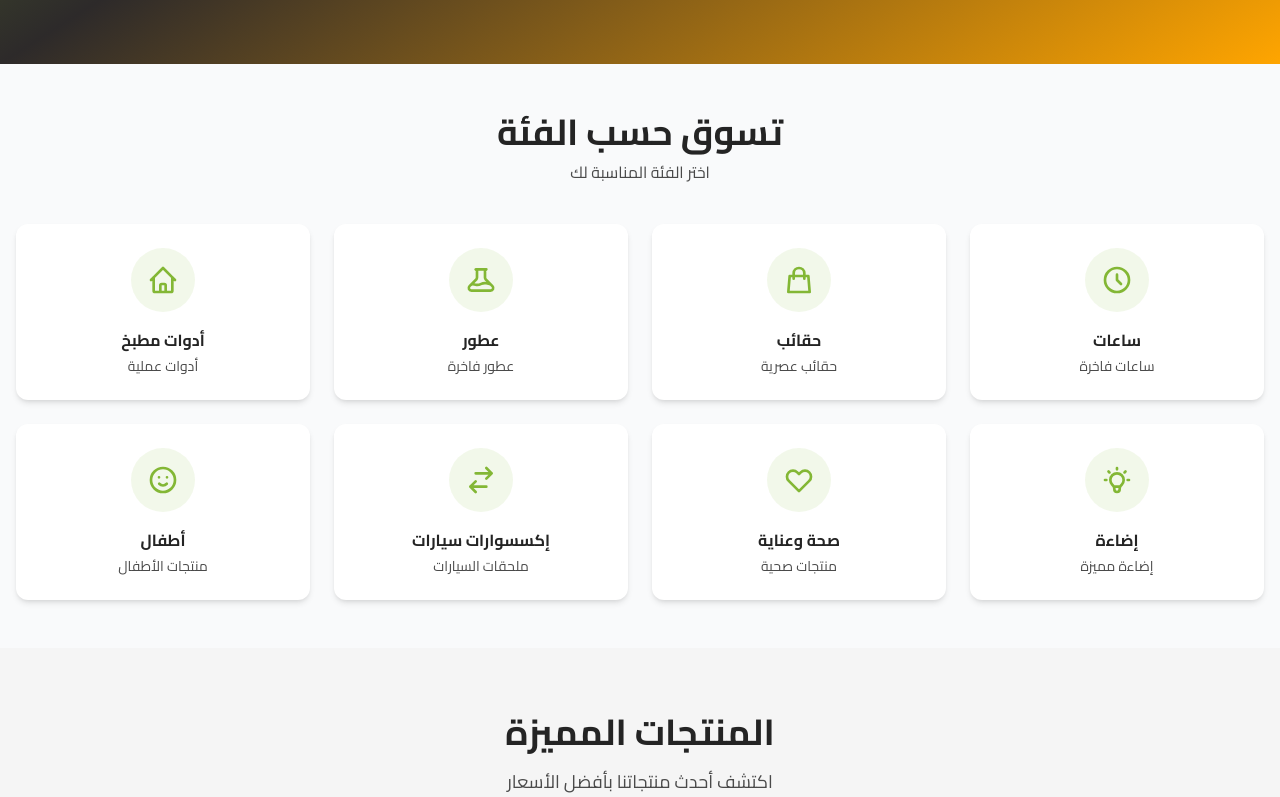
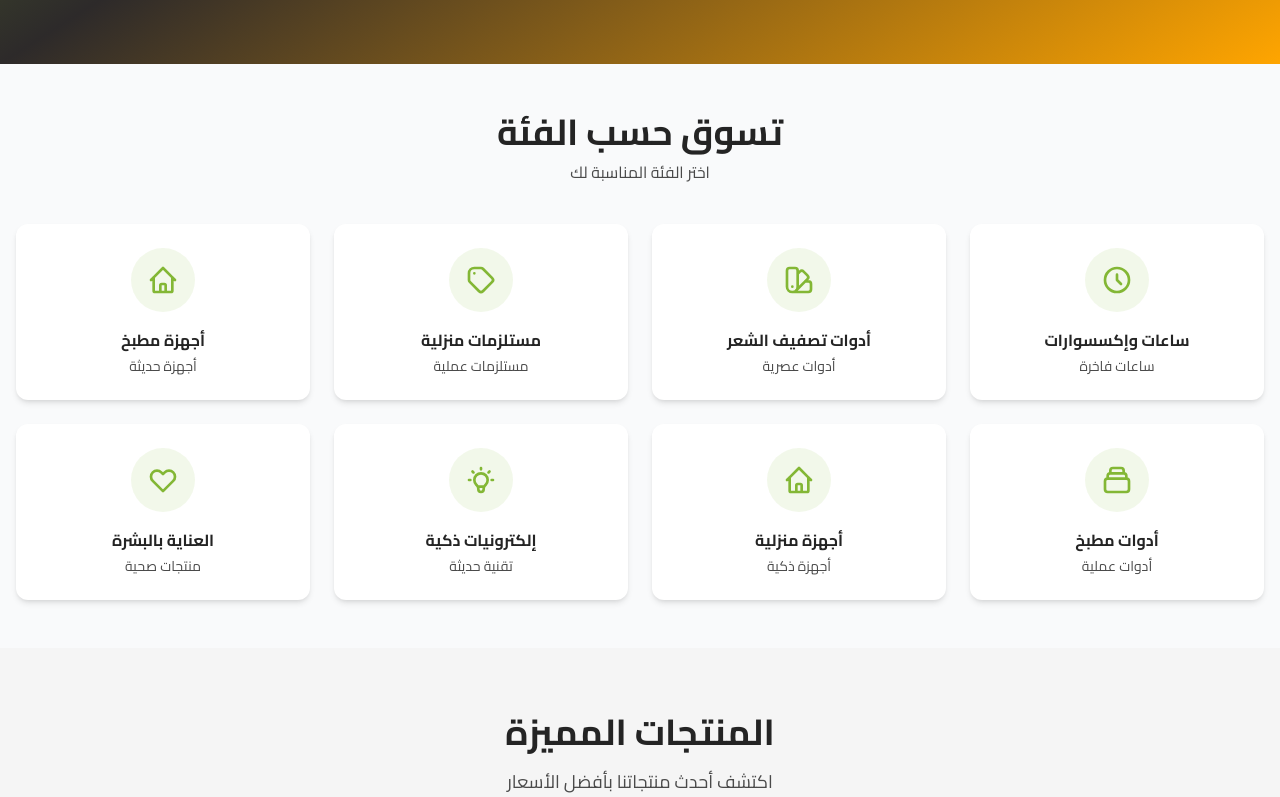
Before and after one commit to sherow1982/arabsads.shop, a Next.js app: page / in a window 1280 px wide. Shown: the part 961-1758 px from the top of the page. Built offline with nearby package versions, Linux system fonts and the light colour scheme; no server answers.

Commit message:
فئات

```diff
--- a/src/pages/index.jsx
+++ b/src/pages/index.jsx
@@ -119,77 +119,77 @@ export default function Home() {
             <p className="text-dark-3">اختر الفئة المناسبة لك</p>
           </div>
           <div className="grid grid-cols-2 md:grid-cols-4 gap-4 md:gap-6">
-            <Link href="/shop?category=ساعات" className="group bg-white rounded-xl shadow-md hover:shadow-xl transition p-6 text-center">
+            <Link href="/shop?category=ساعات وإكسسوارات" className="group bg-white rounded-xl shadow-md hover:shadow-xl transition p-6 text-center">
               <div className="bg-primary bg-opacity-10 w-16 h-16 rounded-full flex items-center justify-center mx-auto mb-4 group-hover:bg-opacity-20 transition">
                 <svg className="w-8 h-8 text-primary" fill="none" stroke="currentColor" viewBox="0 0 24 24">
                   <path strokeLinecap="round" strokeLinejoin="round" strokeWidth={2} d="M12 8v4l3 3m6-3a9 9 0 11-18 0 9 9 0 0118 0z" />
                 </svg>
               </div>
-              <h3 className="font-bold text-dark mb-1">ساعات</h3>
+              <h3 className="font-bold text-dark mb-1">ساعات وإكسسوارات</h3>
               <p className="text-sm text-dark-3">ساعات فاخرة</p>
             </Link>
-            <Link href="/shop?category=حقائب" className="group bg-white rounded-xl shadow-md hover:shadow-xl transition p-6 text-center">
+            <Link href="/shop?category=أدوات تصفيف الشعر" className="group bg-white rounded-xl shadow-md hover:shadow-xl transition p-6 text-center">
               <div className="bg-primary bg-opacity-10 w-16 h-16 rounded-full flex items-center justify-center mx-auto mb-4 group-hover:bg-opacity-20 transition">
                 <svg className="w-8 h-8 text-primary" fill="none" stroke="currentColor" viewBox="0 0 24 24">
-                  <path strokeLinecap="round" strokeLinejoin="round" strokeWidth={2} d="M16 11V7a4 4 0 00-8 0v4M5 9h14l1 12H4L5 9z" />
+                  <path strokeLinecap="round" strokeLinejoin="round" strokeWidth={2} d="M7 21a4 4 0 01-4-4V5a2 2 0 012-2h4a2 2 0 012 2v12a4 4 0 01-4 4zm0 0h12a2 2 0 002-2v-4a2 2 0 00-2-2h-2.343M11 7.343l1.657-1.657a2 2 0 012.828 0l2.829 2.829a2 2 0 010 2.828l-8.486 8.485M7 17h.01" />
                 </svg>
               </div>
-              <h3 className="font-bold text-dark mb-1">حقائب</h3>
-              <p className="text-sm text-dark-3">حقائب عصرية</p>
+              <h3 className="font-bold text-dark mb-1">أدوات تصفيف الشعر</h3>
+              <p className="text-sm text-dark-3">أدوات عصرية</p>
             </Link>
-            <Link href="/shop?category=عطور" className="group bg-white rounded-xl shadow-md hover:shadow-xl transition p-6 text-center">
+            <Link href="/shop?category=مستلزمات منزلية" className="group bg-white rounded-xl shadow-md hover:shadow-xl transition p-6 text-center">
               <div className="bg-primary bg-opacity-10 w-16 h-16 rounded-full flex items-center justify-center mx-auto mb-4 group-hover:bg-opacity-20 transition">
                 <svg className="w-8 h-8 text-primary" fill="none" stroke="currentColor" viewBox="0 0 24 24">
-                  <path strokeLinecap="round" strokeLinejoin="round" strokeWidth={2} d="M19.428 15.428a2 2 0 00-1.022-.547l-2.387-.477a6 6 0 00-3.86.517l-.318.158a6 6 0 01-3.86.517L6.05 15.21a2 2 0 00-1.806.547M8 4h8l-1 1v5.172a2 2 0 00.586 1.414l5 5c1.26 1.26.367 3.414-1.415 3.414H4.828c-1.782 0-2.674-2.154-1.414-3.414l5-5A2 2 0 009 10.172V5L8 4z" />
+                  <path strokeLinecap="round" strokeLinejoin="round" strokeWidth={2} d="M7 7h.01M7 3h5c.512 0 1.024.195 1.414.586l7 7a2 2 0 010 2.828l-7 7a2 2 0 01-2.828 0l-7-7A1.994 1.994 0 013 12V7a4 4 0 014-4z" />
                 </svg>
               </div>
-              <h3 className="font-bold text-dark mb-1">عطور</h3>
-              <p className="text-sm text-dark-3">عطور فاخرة</p>
+              <h3 className="font-bold text-dark mb-1">مستلزمات منزلية</h3>
+              <p className="text-sm text-dark-3">مستلزمات عملية</p>
             </Link>
-            <Link href="/shop?category=أدوات مطبخ" className="group bg-white rounded-xl shadow-md hover:shadow-xl transition p-6 text-center">
+            <Link href="/shop?category=أجهزة مطبخ" className="group bg-white rounded-xl shadow-md hover:shadow-xl transition p-6 text-center">
               <div className="bg-primary bg-opacity-10 w-16 h-16 rounded-full flex items-center justify-center mx-auto mb-4 group-hover:bg-opacity-20 transition">
                 <svg className="w-8 h-8 text-primary" fill="none" stroke="currentColor" viewBox="0 0 24 24">
                   <path strokeLinecap="round" strokeLinejoin="round" strokeWidth={2} d="M3 12l2-2m0 0l7-7 7 7M5 10v10a1 1 0 001 1h3m10-11l2 2m-2-2v10a1 1 0 01-1 1h-3m-6 0a1 1 0 001-1v-4a1 1 0 011-1h2a1 1 0 011 1v4a1 1 0 001 1m-6 0h6" />
                 </svg>
               </div>
+              <h3 className="font-bold text-dark mb-1">أجهزة مطبخ</h3>
+              <p className="text-sm text-dark-3">أجهزة حديثة</p>
+            </Link>
+            <Link href="/shop?category=أدوات مطبخ" className="group bg-white rounded-xl shadow-md hover:shadow-xl transition p-6 text-center">
+              <div className="bg-primary bg-opacity-10 w-16 h-16 rounded-full flex items-center justify-center mx-auto mb-4 group-hover:bg-opacity-20 transition">
+                <svg className="w-8 h-8 text-primary" fill="none" stroke="currentColor" viewBox="0 0 24 24">
+                  <path strokeLinecap="round" strokeLinejoin="round" strokeWidth={2} d="M19 11H5m14 0a2 2 0 012 2v6a2 2 0 01-2 2H5a2 2 0 01-2-2v-6a2 2 0 012-2m14 0V9a2 2 0 00-2-2M5 11V9a2 2 0 012-2m0 0V5a2 2 0 012-2h6a2 2 0 012 2v2M7 7h10" />
+                </svg>
+              </div>
               <h3 className="font-bold text-dark mb-1">أدوات مطبخ</h3>
               <p className="text-sm text-dark-3">أدوات عملية</p>
             </Link>
-            <Link href="/shop?category=إضاءة" className="group bg-white rounded-xl shadow-md hover:shadow-xl transition p-6 text-center">
+            <Link href="/shop?category=أجهزة منزلية" className="group bg-white rounded-xl shadow-md hover:shadow-xl transition p-6 text-center">
+              <div className="bg-primary bg-opacity-10 w-16 h-16 rounded-full flex items-center justify-center mx-auto mb-4 group-hover:bg-opacity-20 transition">
+                <svg className="w-8 h-8 text-primary" fill="none" stroke="currentColor" viewBox="0 0 24 24">
+                  <path strokeLinecap="round" strokeLinejoin="round" strokeWidth={2} d="M3 12l2-2m0 0l7-7 7 7M5 10v10a1 1 0 001 1h3m10-11l2 2m-2-2v10a1 1 0 01-1 1h-3m-6 0a1 1 0 001-1v-4a1 1 0 011-1h2a1 1 0 011 1v4a1 1 0 001 1m-6 0h6" />
+                </svg>
+              </div>
+              <h3 className="font-bold text-dark mb-1">أجهزة منزلية</h3>
+              <p className="text-sm text-dark-3">أجهزة ذكية</p>
+            </Link>
+            <Link href="/shop?category=إلكترونيات ذكية" className="group bg-white rounded-xl shadow-md hover:shadow-xl transition p-6 text-center">
               <div className="bg-primary bg-opacity-10 w-16 h-16 rounded-full flex items-center justify-center mx-auto mb-4 group-hover:bg-opacity-20 transition">
                 <svg className="w-8 h-8 text-primary" fill="none" stroke="currentColor" viewBox="0 0 24 24">
                   <path strokeLinecap="round" strokeLinejoin="round" strokeWidth={2} d="M9.663 17h4.673M12 3v1m6.364 1.636l-.707.707M21 12h-1M4 12H3m3.343-5.657l-.707-.707m2.828 9.9a5 5 0 117.072 0l-.548.547A3.374 3.374 0 0014 18.469V19a2 2 0 11-4 0v-.531c0-.895-.356-1.754-.988-2.386l-.548-.547z" />
                 </svg>
               </div>
-              <h3 className="font-bold text-dark mb-1">إضاءة</h3>
-              <p className="text-sm text-dark-3">إضاءة مميزة</p>
+              <h3 className="font-bold text-dark mb-1">إلكترونيات ذكية</h3>
+              <p className="text-sm text-dark-3">تقنية حديثة</p>
             </Link>
-            <Link href="/shop?category=صحة وعناية" className="group bg-white rounded-xl shadow-md hover:shadow-xl transition p-6 text-center">
+            <Link href="/shop?category=العناية بالبشرة" className="group bg-white rounded-xl shadow-md hover:shadow-xl transition p-6 text-center">
               <div className="bg-primary bg-opacity-10 w-16 h-16 rounded-full flex items-center justify-center mx-auto mb-4 group-hover:bg-opacity-20 transition">
                 <svg className="w-8 h-8 text-primary" fill="none" stroke="currentColor" viewBox="0 0 24 24">
                   <path strokeLinecap="round" strokeLinejoin="round" strokeWidth={2} d="M4.318 6.318a4.5 4.5 0 000 6.364L12 20.364l7.682-7.682a4.5 4.5 0 00-6.364-6.364L12 7.636l-1.318-1.318a4.5 4.5 0 00-6.364 0z" />
                 </svg>
               </div>
-              <h3 className="font-bold text-dark mb-1">صحة وعناية</h3>
+              <h3 className="font-bold text-dark mb-1">العناية بالبشرة</h3>
               <p className="text-sm text-dark-3">منتجات صحية</p>
-            </Link>
-            <Link href="/shop?category=إكسسوارات سيارات" className="group bg-white rounded-xl shadow-md hover:shadow-xl transition p-6 text-center">
-              <div className="bg-primary bg-opacity-10 w-16 h-16 rounded-full flex items-center justify-center mx-auto mb-4 group-hover:bg-opacity-20 transition">
-                <svg className="w-8 h-8 text-primary" fill="none" stroke="currentColor" viewBox="0 0 24 24">
-                  <path strokeLinecap="round" strokeLinejoin="round" strokeWidth={2} d="M8 7h12m0 0l-4-4m4 4l-4 4m0 6H4m0 0l4 4m-4-4l4-4" />
-                </svg>
-              </div>
-              <h3 className="font-bold text-dark mb-1">إكسسوارات سيارات</h3>
-              <p className="text-sm text-dark-3">ملحقات السيارات</p>
-            </Link>
-            <Link href="/shop?category=أطفال" className="group bg-white rounded-xl shadow-md hover:shadow-xl transition p-6 text-center">
-              <div className="bg-primary bg-opacity-10 w-16 h-16 rounded-full flex items-center justify-center mx-auto mb-4 group-hover:bg-opacity-20 transition">
-                <svg className="w-8 h-8 text-primary" fill="none" stroke="currentColor" viewBox="0 0 24 24">
-                  <path strokeLinecap="round" strokeLinejoin="round" strokeWidth={2} d="M14.828 14.828a4 4 0 01-5.656 0M9 10h.01M15 10h.01M21 12a9 9 0 11-18 0 9 9 0 0118 0z" />
-                </svg>
-              </div>
-              <h3 className="font-bold text-dark mb-1">أطفال</h3>
-              <p className="text-sm text-dark-3">منتجات الأطفال</p>
             </Link>
           </div>
         </div>
```
Also changed, not shown: .history-memo/2026-02-12.md.
